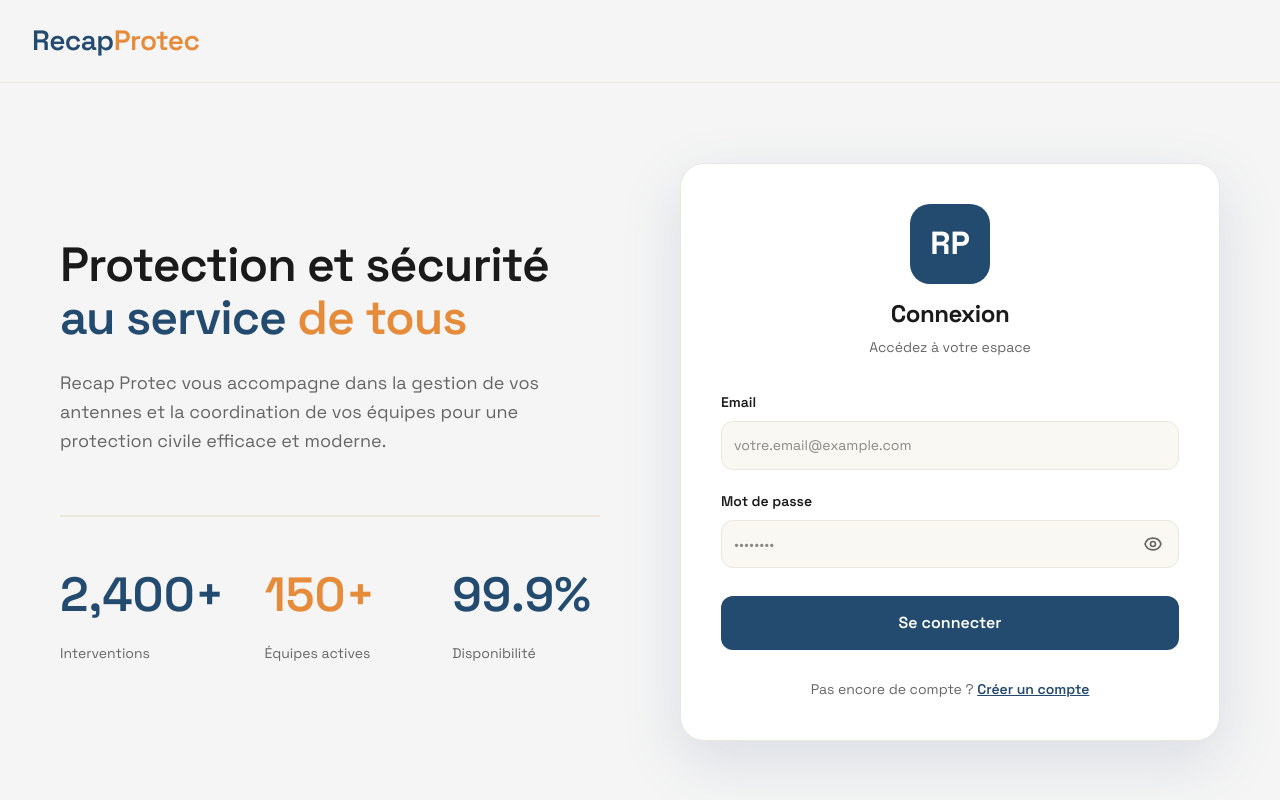
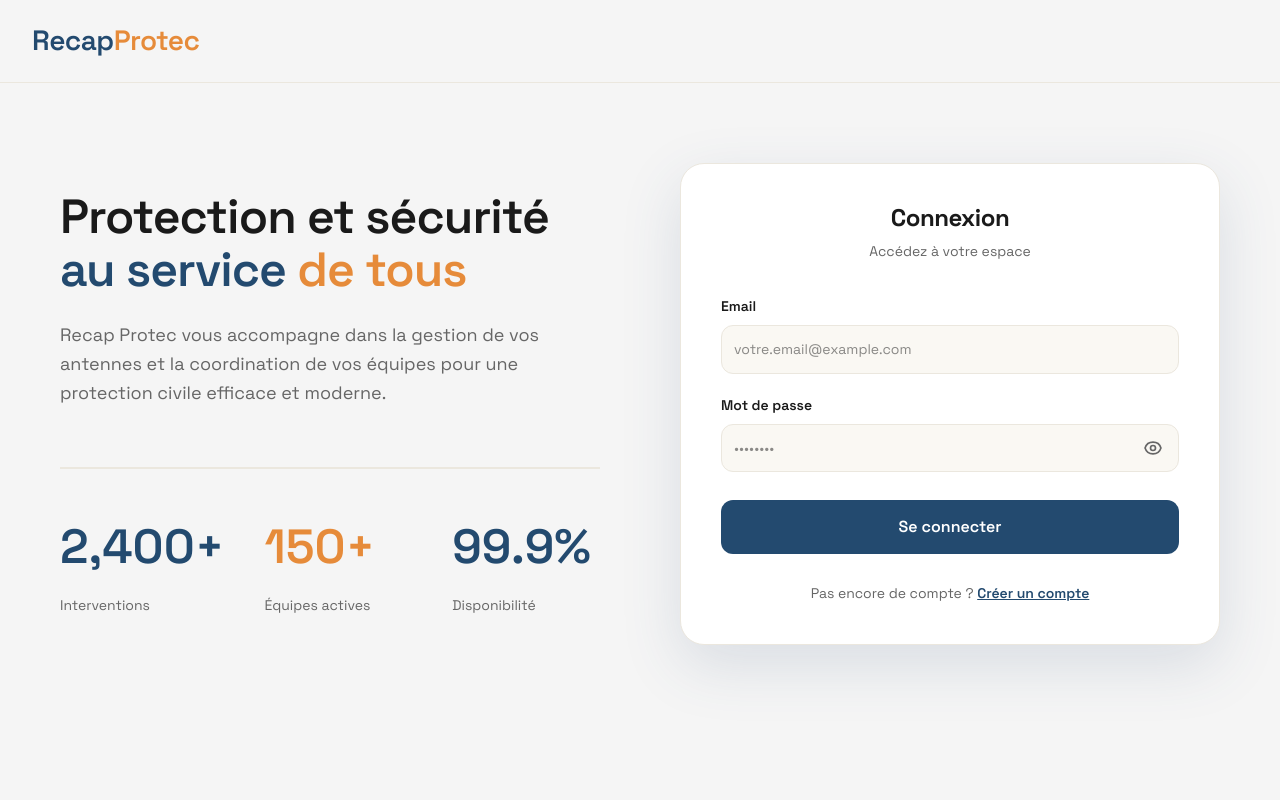
Before and after one commit to Fredozorus/recap-protect, a Next.js app: page / in a window 1280 px wide. Shown: the top 800 px of the page. Built offline with nearby package versions, Linux system fonts and the light colour scheme; no server answers.

Commit message:
Update AuthForm.tsx

```diff
--- a/src/components/AuthForm.tsx
+++ b/src/components/AuthForm.tsx
@@ -74,22 +74,7 @@ export default function AuthForm() {
     >
       {/* Header */}
       <div style={{ textAlign: 'center', marginBottom: '32px' }}>
-        <div
-          style={{
-            width: '80px',
-            height: '80px',
-            backgroundColor: colors.navy,
-            borderRadius: '20px',
-            display: 'inline-flex',
-            alignItems: 'center',
-            justifyContent: 'center',
-            marginBottom: '16px',
-          }}
-        >
-          <span style={{ fontSize: '32px', fontWeight: 'bold', color: 'white' }}>
-            RP
-          </span>
-        </div>
+
         <h3
           style={{
             fontSize: '24px',
```
